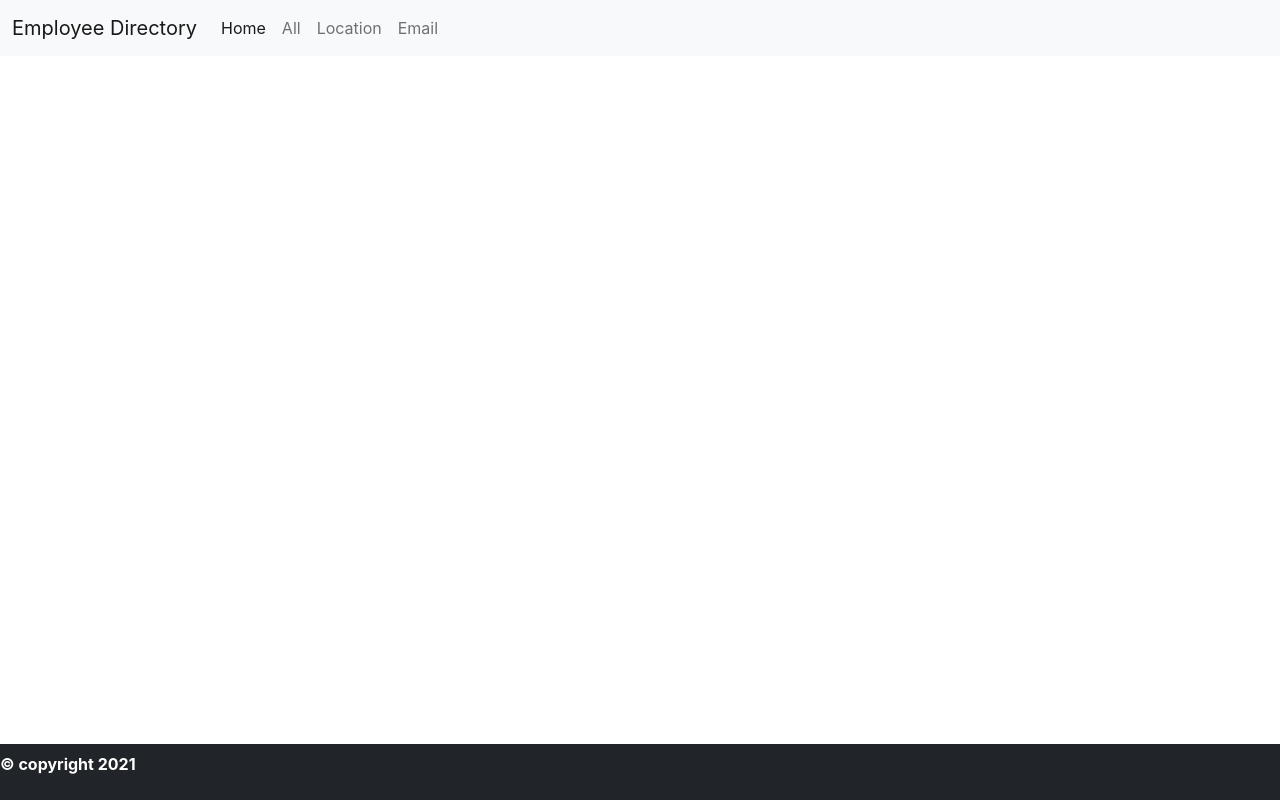
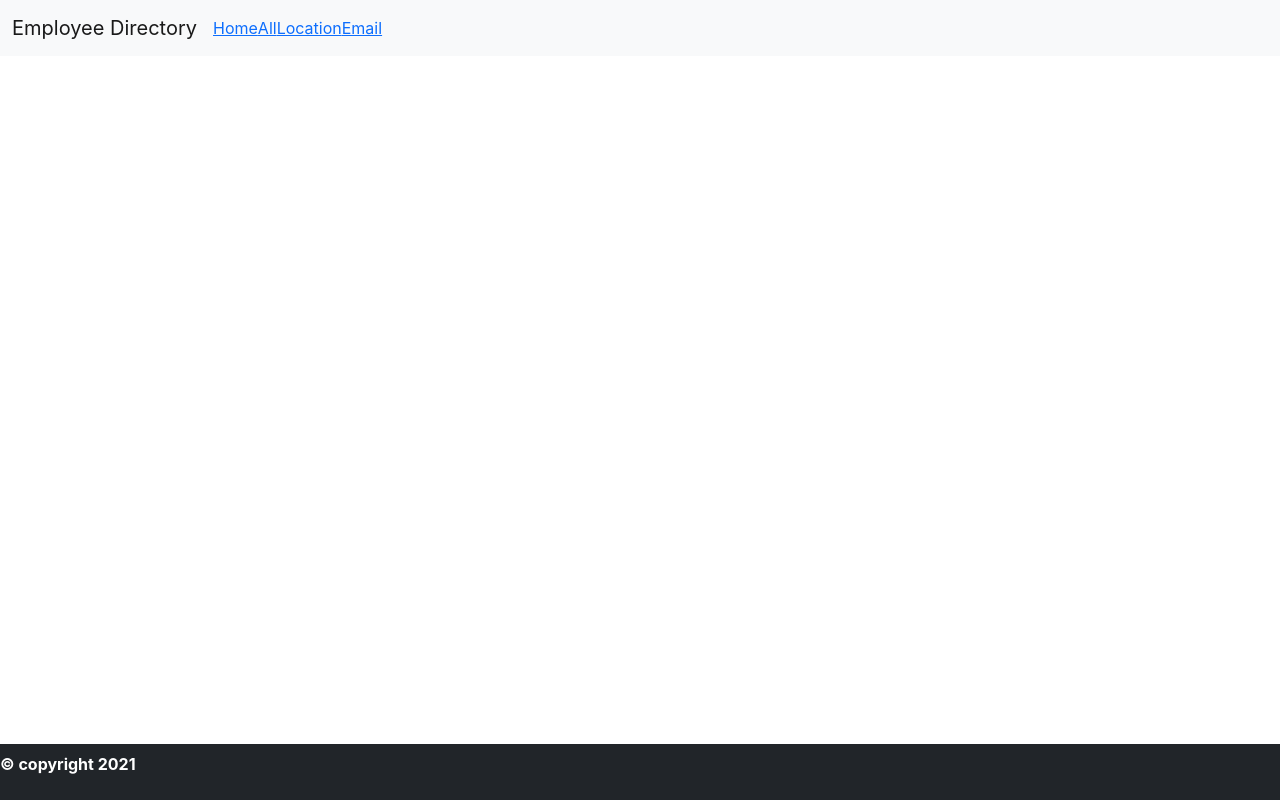
Before and after one commit to lizlarkin/EmployeeDirectory, a React (Create React App) app: page / in a window 1280 px wide. Built offline with nearby package versions, Linux system fonts and the light colour scheme.

Commit message:
added react router dom to make pages w/ browser router

```diff
--- a/src/App.js
+++ b/src/App.js
@@ -2,12 +2,26 @@ import logo from './logo.svg';
 import './App.css';
 import Nav from './Components/Nav/Nav';
 import Footer from './Components/Footer/Footer';
+import { BrowserRouter, Route, Switch } from 'react-router-dom';
+import Home from './Pages/Home';
+import AllEmployees from './Pages/AllEmployees';
+import Locations from './Pages/Locations';
+import Email from './Pages/Email';
 
 function App() {
   return (
     <div className="App">
+      <BrowserRouter>
         <Nav />
-        <Footer />
+        <Switch>
+          <Route path="/Home" component={Home} />
+          <Route path="/AllEmployees" component={AllEmployees} />
+          <Route path="/Locations" component={Locations} />
+          <Route path="/Email" component={Email} />
+
+        </Switch>
+      </BrowserRouter>
+      <Footer />
     </div>
   );
 }
--- a/src/Components/Nav/Nav.js
+++ b/src/Components/Nav/Nav.js
@@ -1,4 +1,5 @@
 import React from 'react'
+import {Link} from "react-router-dom"
 
 const Nav = () => {
     return (
@@ -12,16 +13,16 @@ const Nav = () => {
                     <div className="collapse navbar-collapse" id="navbarNav">
                         <ul className="navbar-nav">
                             <li className="nav-item">
-                                <a className="nav-link active" aria-current="page" href="#">Home</a>
+                                <Link to="/Home">Home</Link>
                             </li>
                             <li className="nav-item">
-                                <a className="nav-link" href="#">All</a>
+                                <Link to="/AllEmployees">All</Link>
                             </li>
                             <li className="nav-item">
-                                <a className="nav-link" href="#">Location</a>
+                                <Link to="/Locations">Location</Link>
                             </li>
                             <li className="nav-item">
-                                <a className="nav-link" href="#">Email</a>
+                                <Link to="/Email">Email</Link>
                             </li>
                         </ul>
                     </div>
```
Also changed, not shown: src/Components/Nav/NavStyles.js (added).
